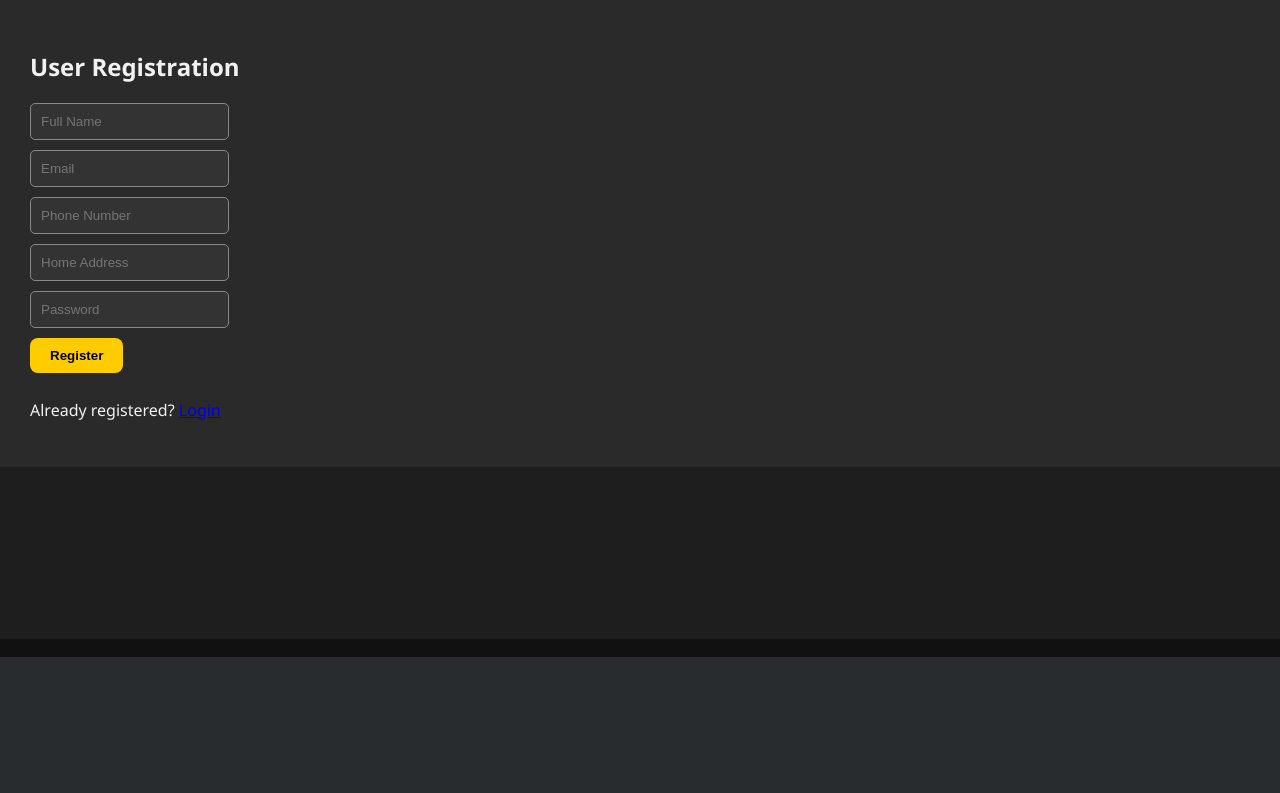
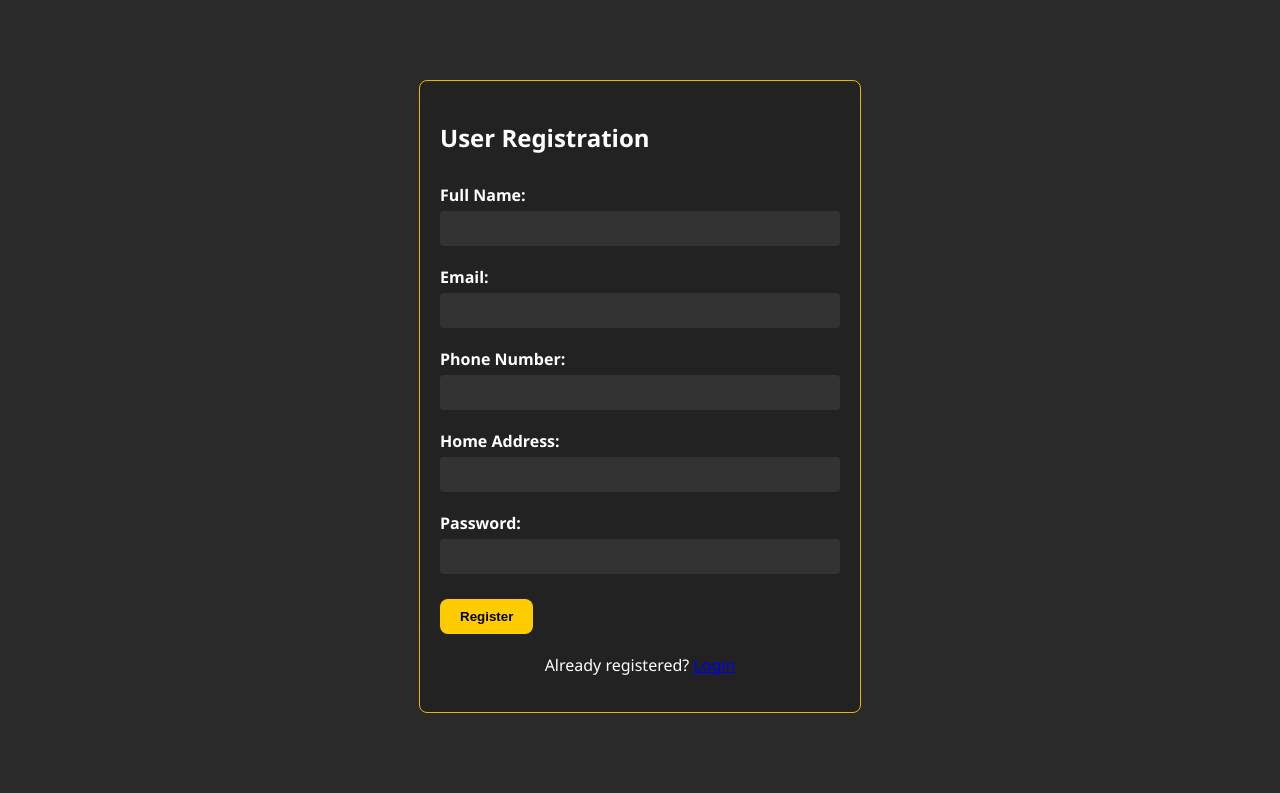
Before and after one commit to Nikhil-K09/cazu, a Flask app: page /user_register in a window 1280 px wide. Shown: the part 143-936 px from the top of the page. Before the commit the page ends 800 px from the top, so only its background shows below. Run offline with Flask 3, Linux system fonts and the light colour scheme.

Commit message:
fixed user register

```diff
--- a/templates/layout.html
+++ b/templates/layout.html
@@ -49,9 +49,6 @@
         {% block content %}{% endblock %}
     </main>
 
-    <footer>
-        <p>&copy; 2025 CAZU Services</p>
-    </footer>
     <script>
         function openBookingModal() {
             document.getElementById("bookingModal").classList.remove("hidden");
--- a/templates/user_register.html
+++ b/templates/user_register.html
@@ -1,15 +1,30 @@
 {% extends "layout.html" %}
 
 {% block content %}
+<div class="login-container">
     <h2>User Registration</h2>
-    <form method="POST">
-        <form method="POST">
-        <input type="text" name="username" placeholder="Full Name" required><br>
-        <input type="email" name="email" placeholder="Email" required><br>
-        <input type="text" name="phone" placeholder="Phone Number" required><br>
-        <input type="text" name="address" placeholder="Home Address" required><br>
-        <input type="password" name="password" placeholder="Password" required><br>
+    <form method="POST" class="login-form">
+        <label for="username">Full Name:</label>
+        <input type="text" id="username" name="username" value="{{ request.form.username }}" required>
+
+        <label for="email">Email:</label>
+        <input type="email" id="email" name="email" value="{{ request.form.email }}" required>
+
+        <label for="phone">Phone Number:</label>
+        <input type="text" id="phone" name="phone" value="{{ request.form.phone }}" required>
+
+        <label for="address">Home Address:</label>
+        <input type="text" id="address" name="address" value="{{ request.form.address }}" required>
+
+        <label for="password">Password:</label>
+        <input type="password" id="password" name="password" required>
+
+        {% if error %}
+            <p style="color: red; margin-top: 5px;">{{ error }}</p>
+        {% endif %}
+
         <button type="submit">Register</button>
     </form>
-    <p>Already registered? <a href="/user_login">Login</a></p>
+    <p class="login-link">Already registered? <a href="/user_login">Login</a></p>
+</div>
 {% endblock %}
```
